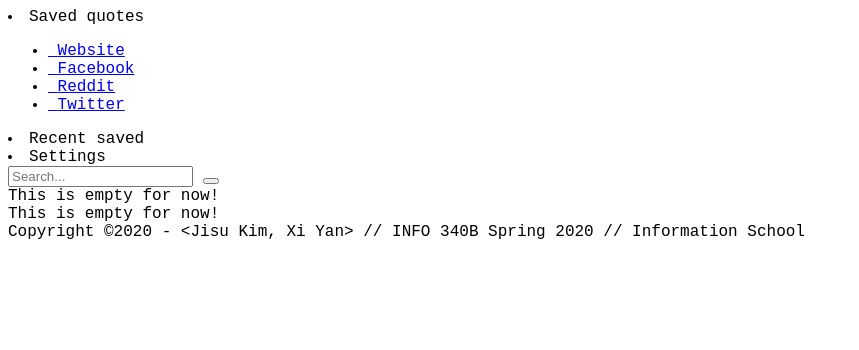
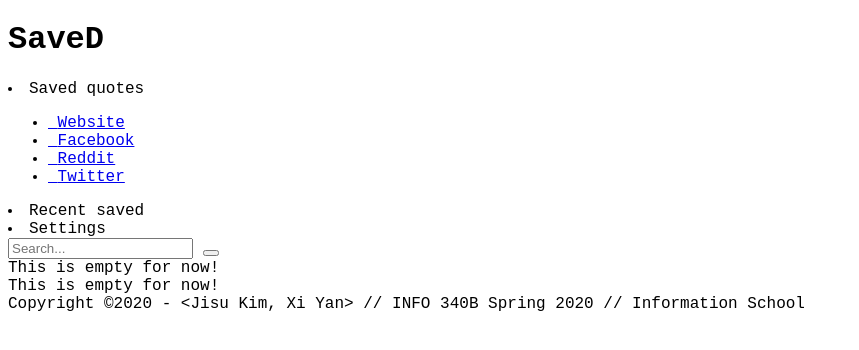
Before and after one commit to info340b-sp20/project-1-Nellyan4, a website: page index.html in a window 1280 px wide. Shown: the whole page, without its empty margins (0-859 px from the left). Drawn offline with Linux system fonts and the light colour scheme.

Commit message:
added header

```diff
--- a/index.html
+++ b/index.html
@@ -12,6 +12,9 @@
 </head>
 
 <body>
+    <header>
+        <h1>SaveD</h1>
+    </header>
     <nav class="sidebar">
         <li>Saved quotes
             <ul>
```
